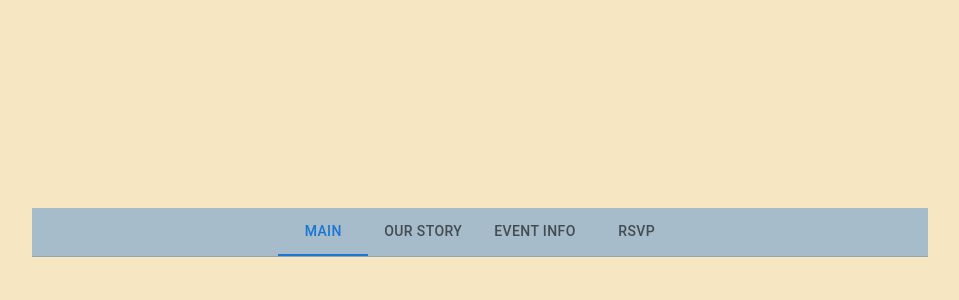
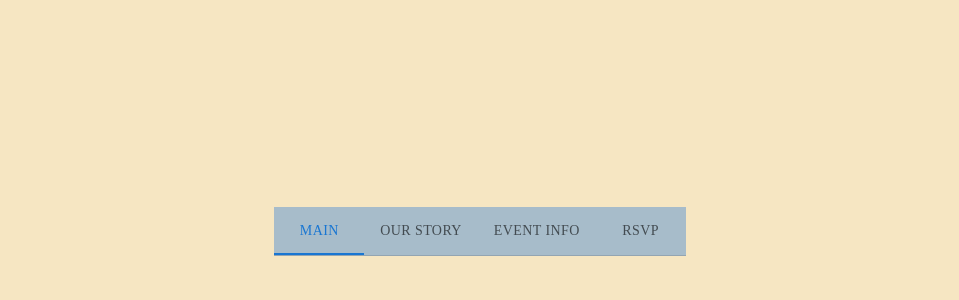
Before and after one commit to AlexBrandt46/Wedding_Site, a React (Vite) app: page / in a window 1280 px wide. Shown: the top 300 px of the page, without its empty margins (160-1119 px from the left). Built offline with nearby package versions, Linux system fonts and the light colour scheme; a web font is replaced by a local one.

Commit message:
Update layou

```diff
--- a/src/App.css
+++ b/src/App.css
@@ -7,21 +7,17 @@
   font-family: "Butler";
 }
 
-@font-face {
-  font-family: "Butler";
-  src: local("Butler_Medium"),
-    url("./assets/fonts/serif-keep/Butler_Medium.otf");
-}
-
 .logo {
   height: 6em;
   padding: 1.5em;
   will-change: filter;
   transition: filter 300ms;
 }
+
 .logo:hover {
   filter: drop-shadow(0 0 2em #646cffaa);
 }
+
 .logo.react:hover {
   filter: drop-shadow(0 0 2em #61dafbaa);
 }
@@ -30,6 +26,7 @@
   from {
     transform: rotate(0deg);
   }
+
   to {
     transform: rotate(360deg);
   }
@@ -55,8 +52,7 @@ p {
 }
 
 .pagePanel {
-  width: 70vw;
-  max-width: 1280px;
+  width: 100%;
   padding: 24px 0 !important;
 }
 
--- a/src/App.tsx
+++ b/src/App.tsx
@@ -29,11 +29,11 @@ function App() {
               display: { xs: "none", md: "flex" },
             }}
           >
-            <TabList onChange={handleChange} aria-label="lab API tabs example">
-              <Tab label="Main" value="1" />
-              <Tab label="Our Story" value="2" />
-              <Tab label="Event Info" value="3" />
-              <Tab label="RSVP" value="4" />
+            <TabList onChange={handleChange} aria-label="lab API tabs example" sx={{ display: 'flex', width: '100%'}}>
+              <Tab label="Main" value="1" sx={{ fontFamily: "Butler" }} />
+              <Tab label="Our Story" value="2" sx={{ fontFamily: "Butler" }} />
+              <Tab label="Event Info" value="3" sx={{ fontFamily: "Butler" }} />
+              <Tab label="RSVP" value="4" sx={{ fontFamily: "Butler" }} />
             </TabList>
           </Box>
           <TabPanel value="1" className="pagePanel" ></TabPanel>
--- a/src/index.css
+++ b/src/index.css
@@ -1,5 +1,5 @@
 :root {
-  font-family: system-ui, Avenir, Helvetica, Arial, sans-serif;
+  font-family: 'Butler' sans-serif !important;
   line-height: 1.5;
   font-weight: 400;
 
@@ -49,7 +49,7 @@ button {
   padding: 0.6em 1.2em;
   font-size: 1em;
   font-weight: 500;
-  font-family: inherit;
+  font-family: 'Butler';
   background-color: #1a1a1a;
   cursor: pointer;
   transition: border-color 0.25s;
@@ -78,3 +78,9 @@ button:focus-visible {
 body {
   background-color: var(--gold);
 }
+
+@font-face {
+  font-family: "Butler";
+  src:
+    local("Butler_Medium"), url("./assets/fonts/serif-keep/Butler_Medium.otf");
+}
--- a/vite.config.ts
+++ b/vite.config.ts
@@ -1,8 +1,18 @@
-import { defineConfig } from 'vite'
-import react from '@vitejs/plugin-react'
+import { defineConfig } from "vite";
+import react from "@vitejs/plugin-react";
+
+const host: string = 'localhost';
 
 // https://vite.dev/config/
 export default defineConfig({
   plugins: [react()],
-  base: '/Wedding_Site/'
-})
+  base: "/Wedding_Site/",
+  server: {
+    strictPort: true,
+    hmr: {
+      protocol: 'ws',
+      host,
+      port: 5174
+    }
+  }
+});
```
Also changed, not shown: src/assets/fonts/Butler_Medium.otf (renamed from src/assets/fonts/serif-keep/Butler_Medium.otf).
